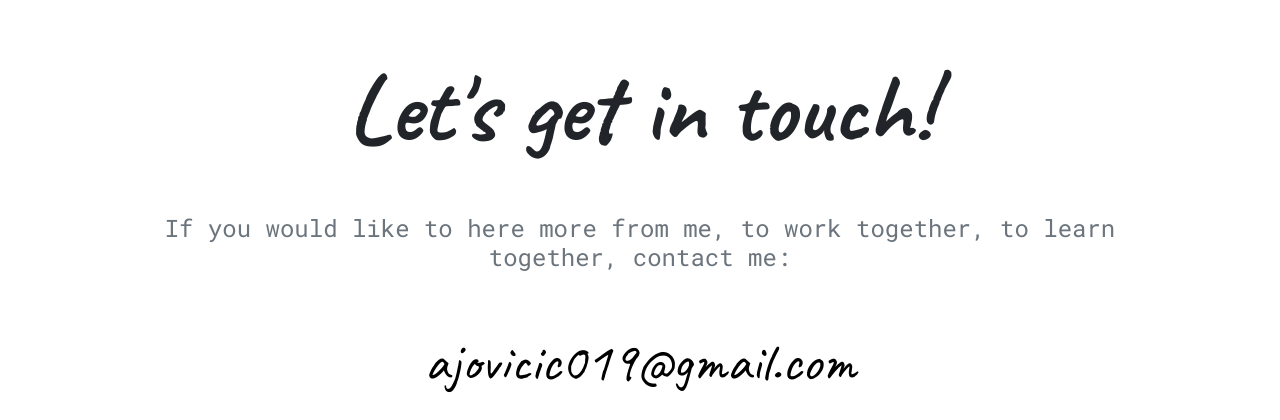
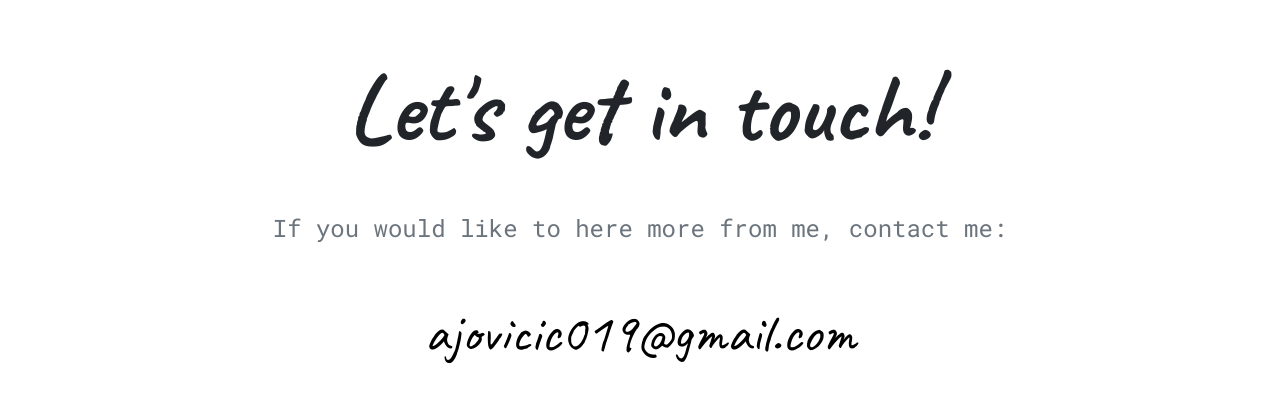
Before and after one commit to ajovicic019/my-portfolio-aj, a plain HTML site: page contact.html in a window 1280 px wide. Shown: the part 74-494 px from the top of the page. Drawn offline with nearby package versions, Linux system fonts and the light colour scheme.

Commit message:
Updated text

```diff
--- a/contact.html
+++ b/contact.html
@@ -74,8 +74,7 @@
     <div class="container contact-page">
       <h1>Let's get in touch!</h1>
       <h2 class="mt-5 text-muted">
-        If you would like to here more from me, to work together, to learn
-        together, contact me:
+        If you would like to here more from me, contact me:
       </h2>
       <a
         href="mailto:ajovicic019@gmail.com"
```
